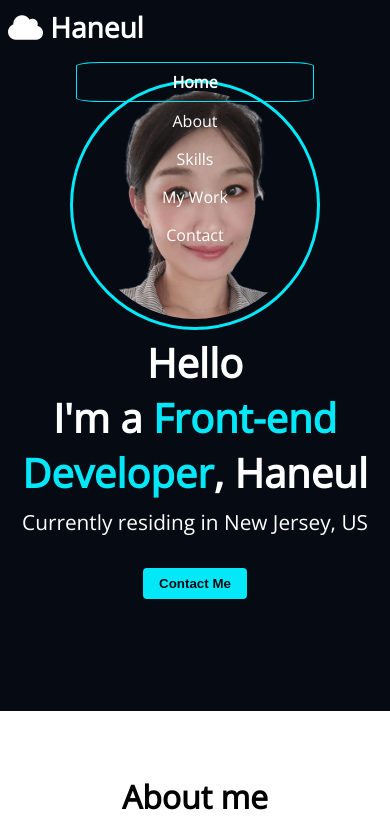
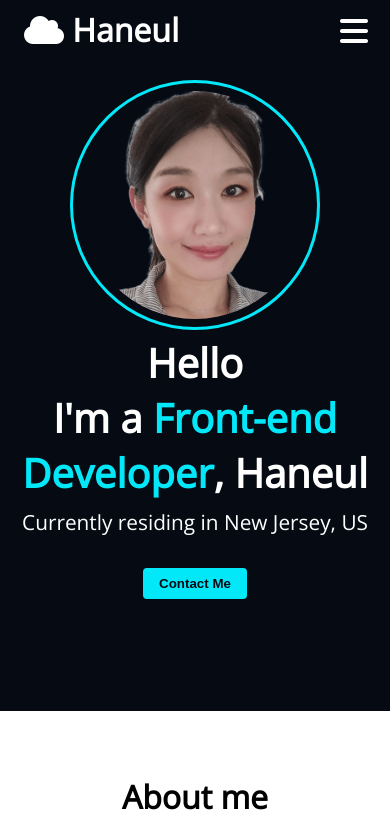
Before and after one commit to hchae0125/portfolio, a plain HTML site: page index.html in a window 390 px wide. Shown: the top 831 px of the page. Drawn offline with nearby package versions, Linux system fonts and the light colour scheme.

Commit message:
js - toggle

```diff
--- a/index.html
+++ b/index.html
@@ -31,15 +31,18 @@
     <nav id="navbar">
         <div class="navbar__logo">
             <i class="fa-solid fa-cloud"></i>
-            <a href="#" style="color:var(--color-text)">Haneul</a>
+            <a href="#">Haneul</a>
         </div>
+        <button class="navbar__toggle" aria-label="navigation menu toggle">
+            <i class="fa-solid fa-bars"></i>
+        </button>
         <div class="navbar__menus">
             <ul class="navbar__menu">
-                <li class="navbar__menu__item active">Home</li>
-                <li class="navbar__menu__item">About</li>
-                <li class="navbar__menu__item">Skills</li>
-                <li class="navbar__menu__item">My Work</li>
-                <li class="navbar__menu__item">Contact</li>
+                <li class="navbar__menu__item active"><a href="#home">Home</a></li>
+                <li class="navbar__menu__item"><a href="#about">About</a></li>
+                <li class="navbar__menu__item"><a href="#skills">Skills</a></li>
+                <li class="navbar__menu__item"><a href="#work">My Work</a></li>
+                <li class="navbar__menu__item"><a href="#contact">Contact</a></li>
             </ul>
         </div>
     </nav>
--- a/main.js
+++ b/main.js
@@ -22,3 +22,16 @@ document.addEventListener('scroll', () => {
     homeContainer.style.opacity = 1 - scrollY / homeHeight;
     arrow.style.opacity =  scrollY > homeHeight / 2 ? 1 : 0;
 });
+
+
+// toggle button
+const navMenu = document.querySelector('.navbar__menus');
+const navTogle = document.querySelector('.navbar__toggle');
+
+navTogle.addEventListener('click', () => {
+    navMenu.classList.toggle('open');
+});
+
+navMenu.addEventListener('click', () => {
+    navMenu.classList.remove('open');
+});
--- a/style.css
+++ b/style.css
@@ -56,7 +56,7 @@ h1,h2,h3,p,ul {
 
 a {
     text-decoration: none;
-
+    color: var(--color-text);
 }
 
 ul {
@@ -101,9 +101,9 @@ button {
     width: 100%;
     justify-content: space-between;
     align-items: center;
-    background-color: transparent;
+    background-color: var(--color-primary);
     color: var(--color-text);
-    padding: 8px;
+    padding: 0.5rem 1.5rem;
     z-index: 1;
     transition: all 300ms ease;
 }
@@ -114,18 +114,31 @@ button {
 
 .navbar__logo {
     align-items: center;
-    font-size: var(--font-medium);
+    font-size:2rem;
     font-weight: var(--weight-semi-bold);
 }
 
+.navbar__toggle {
+    display: none;
+    color: var(--color-text);
+    font-size: 2rem;
+    position: absolute;
+    top: 0.8rem;
+    right: 1rem;
+}
+
+
+
 .navbar__menu {
     display: flex;
+    margin: 1rem 0;
 }
 
 .navbar__menu__item {
     padding: 8px 12px;
     margin: 0 4px;
     cursor: pointer;
+    border-bottom: 1px solid transparent;
 }
 
 .navbar__menu__item.active {
@@ -478,19 +491,44 @@ button {
     }
 
     #navbar {
+        align-items: start;
         flex-direction: column;
-        align-items: start;
+    }
+
+    .navbar__toggle {
+        display: block;
+    }
+
+    .navbar__logo {
+        display: block;
     }
 
     .navbar__menus {
         width: 100%;
-        text-align: center;
-        padding: 1rem 4rem;
         gap: 1rem;
+        display: none;
+        background-color: var(--color-primary);
+    }
+
+    .navbar__menus.open {
+        display: flex;
+        justify-content: center;
+
     }
 
     .navbar__menu {
         flex-direction: column;
+        align-items: center;
+        width: 100%;
+    }
+
+    .navbar__menu__item {
+        width: 100%;
+        text-align: center;
+    }
+
+    .navbar__menu__item.active {
+        border-radius: 0.5rem;
     }
 
     #home {
```
